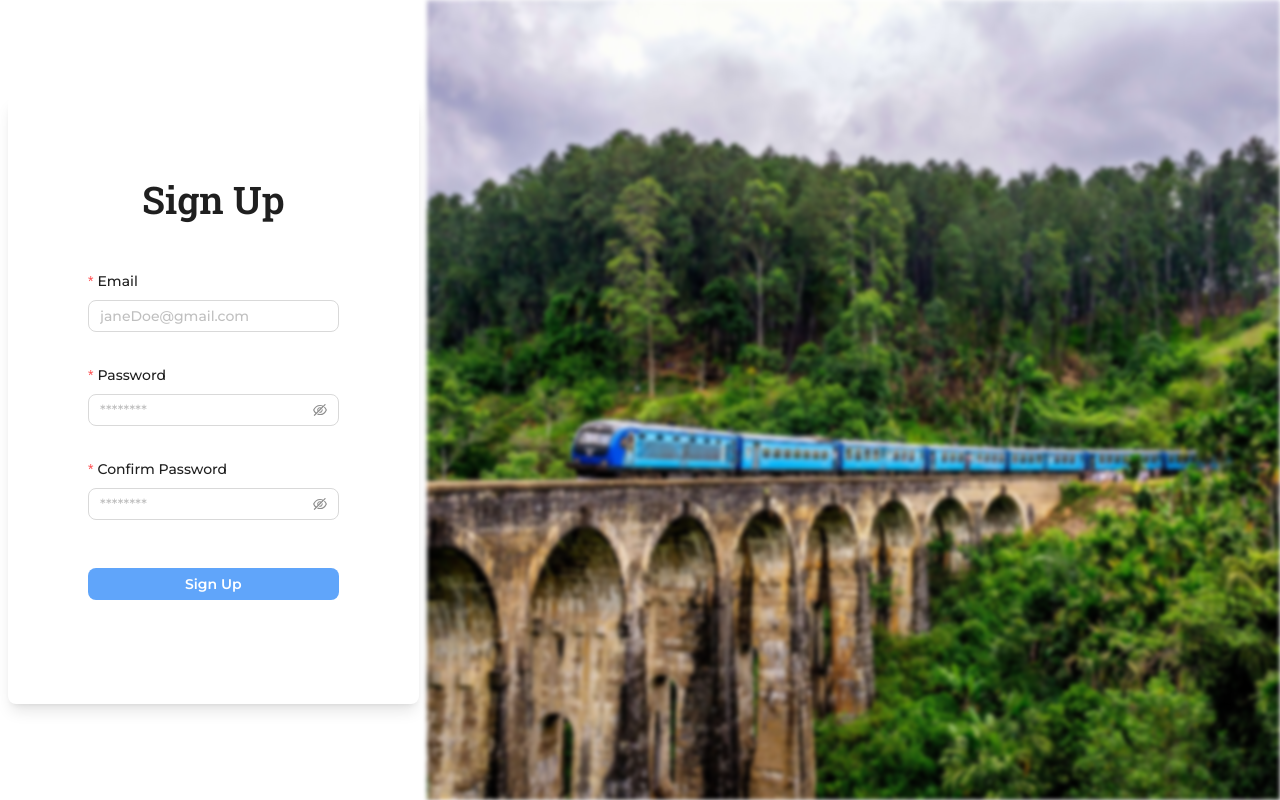
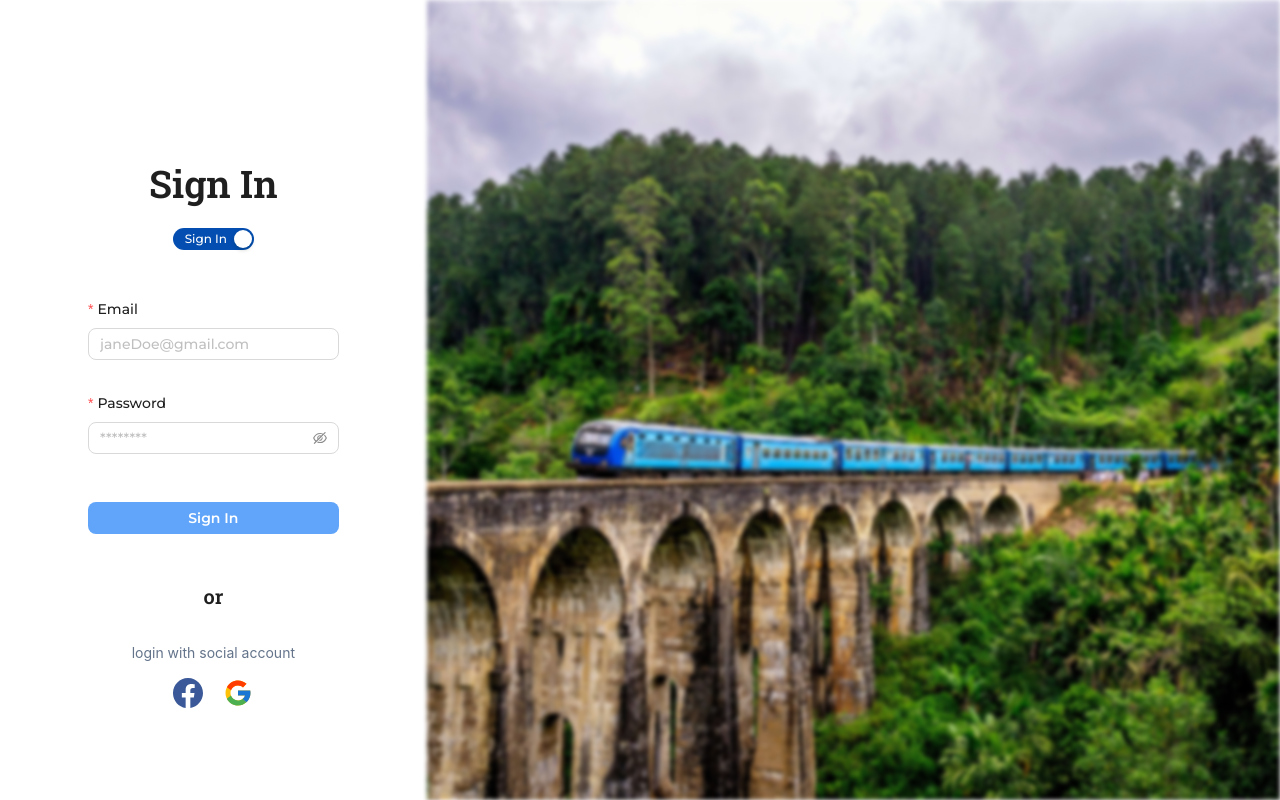
Before and after one commit to Nekromenzer/train-ticket-booking, a React (Vite) app: page /login in a window 1280 px wide. Built offline with nearby package versions, Linux system fonts and the light colour scheme.

Commit message:
login form ui done

```diff
--- a/src/data/pages/login.jsx
+++ b/src/data/pages/login.jsx
@@ -33,6 +33,7 @@ const data = {
       ],
       type: 'password',
       hasFeedback: true,
+      autoComplete: 'on',
       placeholder: '********'
     },
     {
@@ -56,6 +57,7 @@ const data = {
           }
         })
       ],
+      autoComplete: 'on',
       hasFeedback: true,
       placeholder: '********'
     }
@@ -64,12 +66,12 @@ const data = {
   socialLogins: [
     {
       name: 'facebook',
-      icon: <BsFacebook className='fill-[#3b5998]'/>,
+      icon: <BsFacebook className='fill-[#3b5998] text-3xl' />,
       onclick: () => console.log('facebook login')
     },
     {
       name: 'google',
-      icon: <FcGoogle />,
+      icon: <FcGoogle className='text-3xl' />,
       onclick: () => console.log('google login')
     }
   ]
--- a/src/pages/Login.jsx
+++ b/src/pages/Login.jsx
@@ -1,25 +1,59 @@
 import { useState } from 'react'
-import { Typography } from 'antd'
+import { Typography, Switch } from 'antd'
 import { loginBg } from '../assets/img'
 import data from '../data/pages/login'
 import { CommonForm } from '../components'
 
 const Login = () => {
-  const [isLoginForm, setIsLoginForm] = useState(false)
-  const { Title } = Typography
+  const [isLoginForm, setIsLoginForm] = useState(true)
+  const { Title, Paragraph } = Typography
   return (
     <div className='h-screen'>
-      <div className='flex flex-row items-center justify-center h-full'>
-        <div className='w-full md:w-1/3'>
-          <div className='bg-white rounded-lg shadow-lg p-5 md:p-20 mx-2'>
+      <div className='flex flex-row items-start justify-center h-full'>
+        <div className='w-full lg:w-1/3 md:w-1/2 pt-[5rem]'>
+          <div className='p-5 md:p-20 mx-2'>
             <Title level={1} className='text-center'>
               {isLoginForm ? data.signInText : data.signUpText}
             </Title>
+            <div className='w-fit mx-auto'>
+              <Switch
+                defaultChecked
+                checkedChildren={data.signInText}
+                unCheckedChildren={data.signUpText}
+                checked={isLoginForm}
+                onChange={() => setIsLoginForm(!isLoginForm)}
+                loading={false}
+                className='bg-blue-600 hover:bg-blue-600'
+              />
+            </div>
+
+            {/* form */}
             <CommonForm {...data} type={isLoginForm ? 'signIn' : 'signUp'} />
-            <div className='flex items-center justify-between gap-3'></div>
+
+            {/* social login */}
+            <Title
+              level={4}
+              className='text-center text-slate-800 font-bold mt-[3rem]'
+            >
+              or
+            </Title>
+            <Paragraph className='text-center text-slate-500 mt-[2rem]'>
+              {data.loginWithSocialText}
+            </Paragraph>
+            <div className='flex items-center justify-center gap-5'>
+              {data.socialLogins.map((item, idx) => (
+                <div
+                  key={`social_login_${idx}`}
+                  onClick={item.onclick}
+                  className='cursor-pointer'
+                >
+                  {item.icon}
+                </div>
+              ))}
+            </div>
           </div>
         </div>
-        <div className='w-full md:w-2/3 hidden md:block'>
+        <div className='w-full md:w-1/2 lg:w-2/3 hidden md:block'>
           <img
             src={loginBg}
             alt='login background'
```
